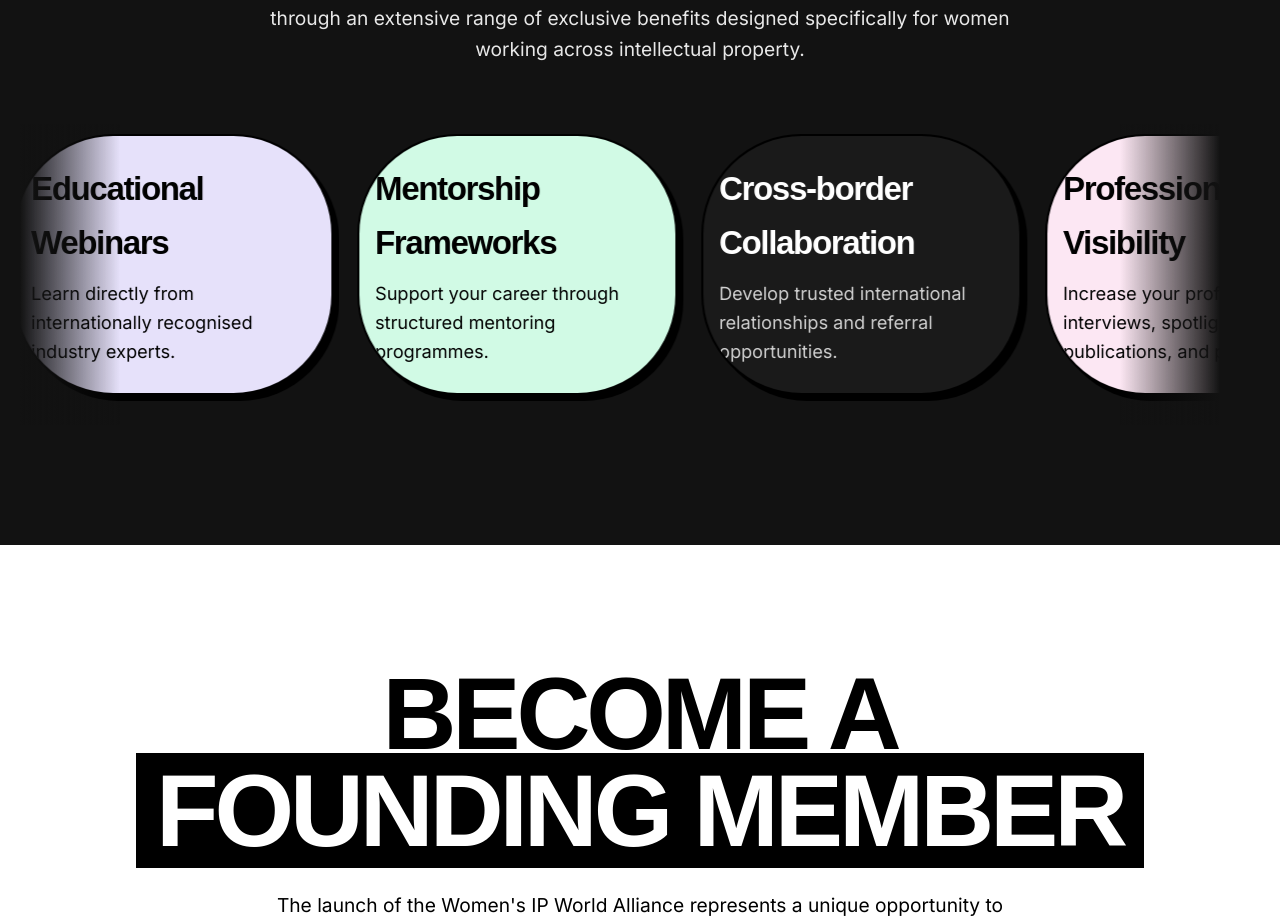
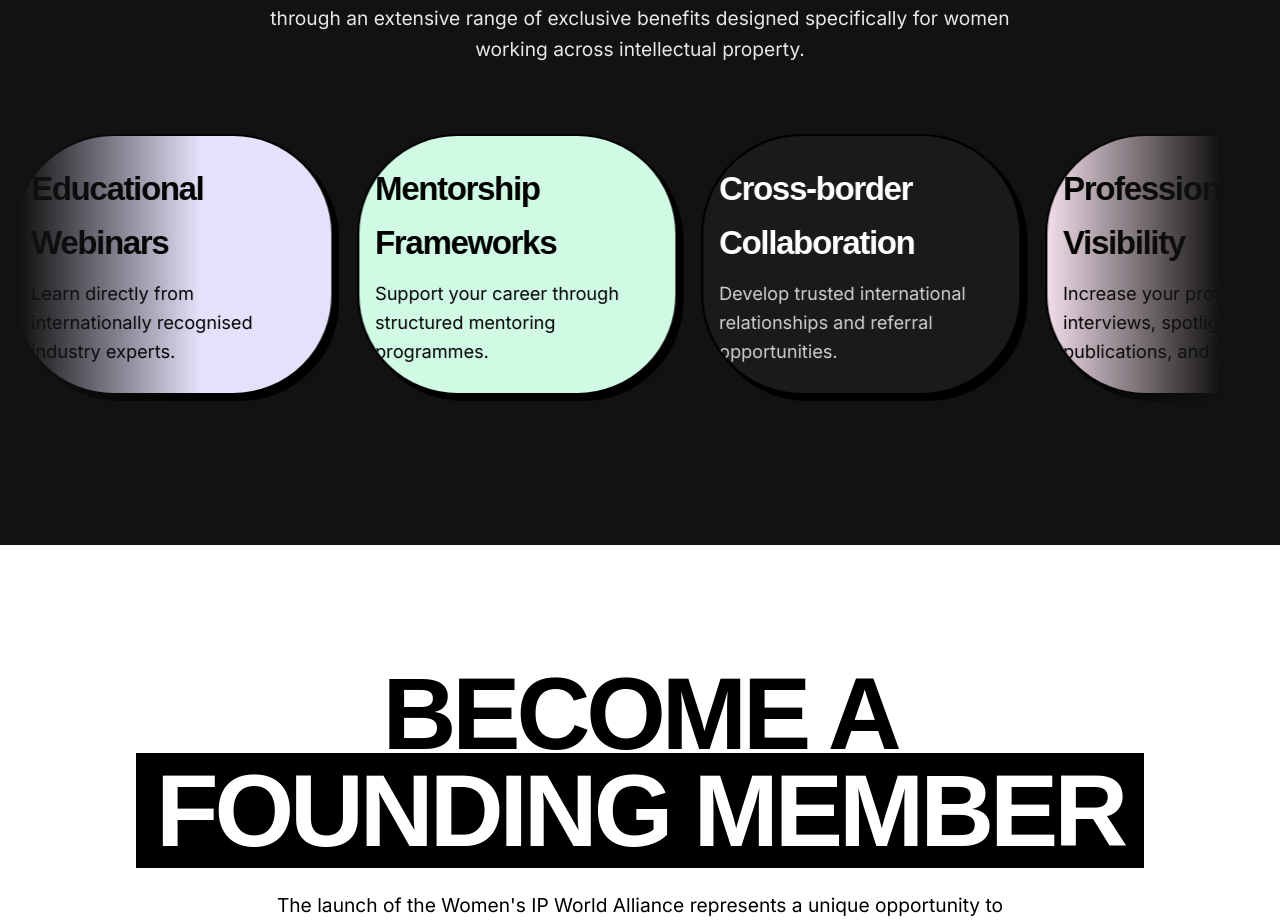
Before and after one commit to northornsmedia/wipa-main, a Next.js app: page / in a window 1280 px wide. Shown: the part 5680-6601 px from the top of the page. Built offline with nearby package versions, Linux system fonts and the light colour scheme; a web font is replaced by a local one.

Commit message:
Use CSS mask-image with wide gradient for smooth marquee edges

```diff
--- a/src/app/globals.css
+++ b/src/app/globals.css
@@ -286,27 +286,8 @@
   width: 100%;
   position: relative;
   display: flex;
-}
-
-.marquee-container::before,
-.marquee-container::after {
-  content: "";
-  position: absolute;
-  top: 0;
-  bottom: 0;
-  width: 100px;
-  z-index: 2;
-  pointer-events: none;
-}
-
-.marquee-container::before {
-  left: 0;
-  background: linear-gradient(to right, var(--color-charcoal), transparent);
-}
-
-.marquee-container::after {
-  right: 0;
-  background: linear-gradient(to left, var(--color-charcoal), transparent);
+  -webkit-mask-image: linear-gradient(to right, transparent, black 15%, black 85%, transparent);
+  mask-image: linear-gradient(to right, transparent, black 15%, black 85%, transparent);
 }
 
 .marquee-content {
```
